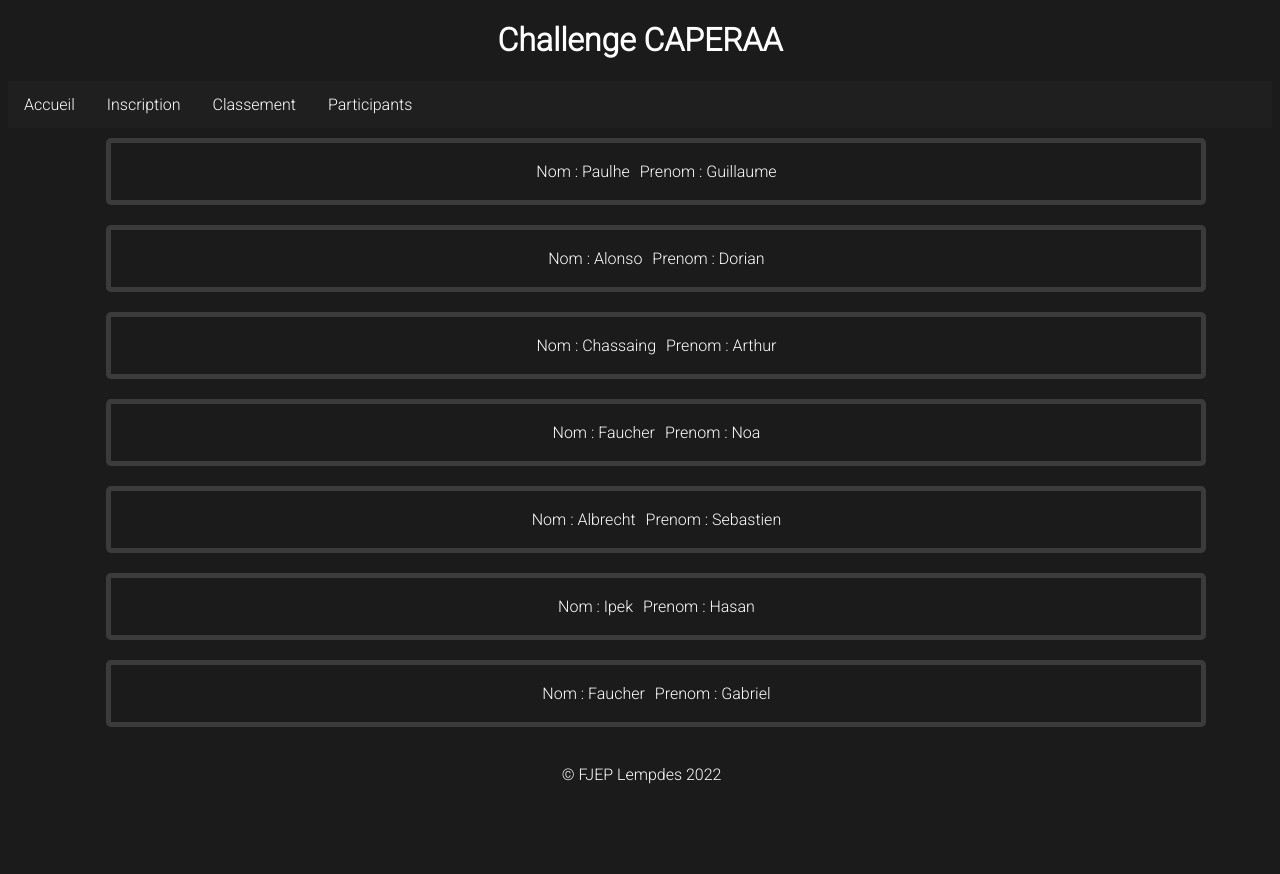
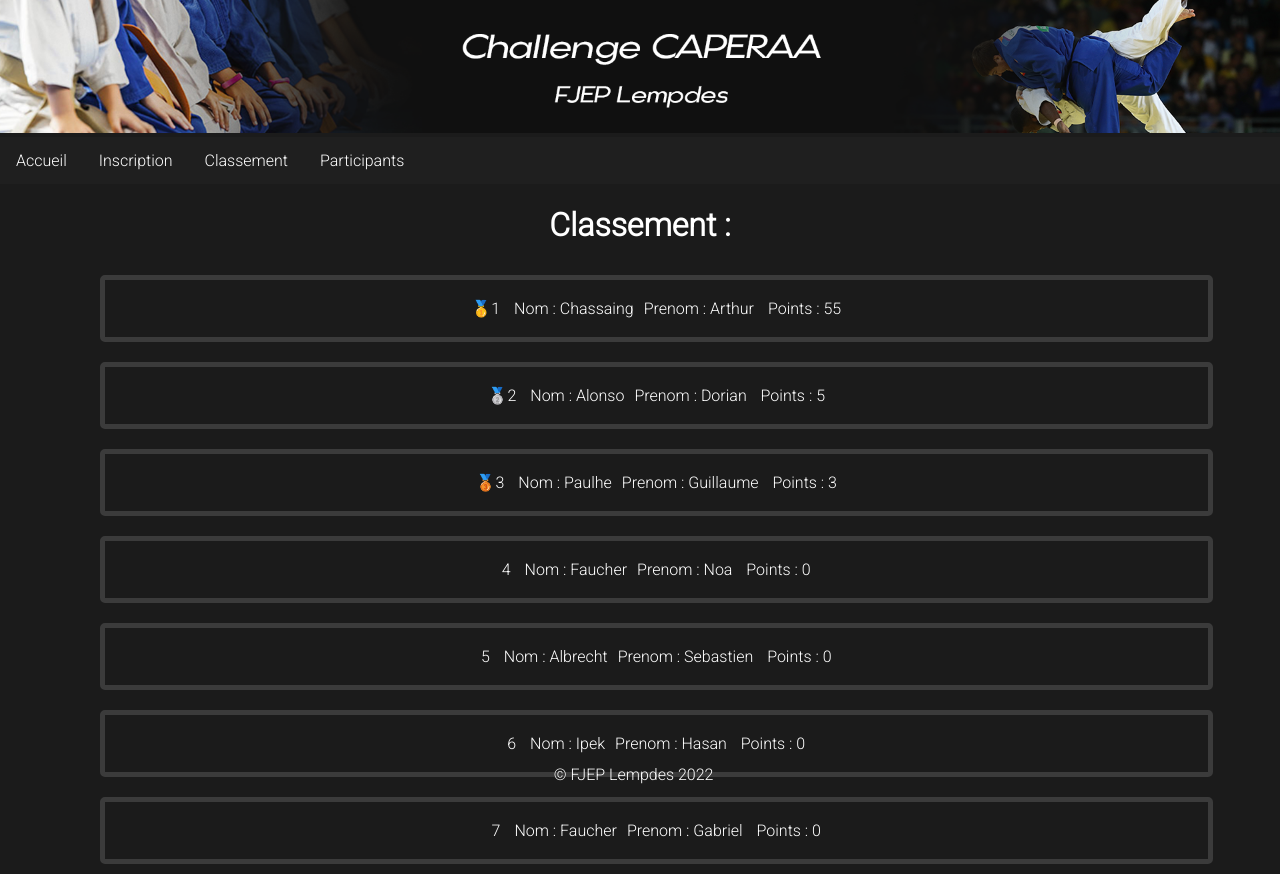
Before and after one commit to guillaumepaulhe/Challenge-CAPERAA, a PHP site: page /classement.php in a window 1280 px wide. Before the commit the page ends 784 px from the top, so only its background shows below. Run offline with PHP 8.4, Linux system fonts and the light colour scheme; data comes from the database, SQL or seed files in the repository.

Commit message:
fix ID btn + classement

```diff
--- a/base.php
+++ b/base.php
@@ -10,7 +10,7 @@
   <title>Challenge CAPERAA</title>
 </head>
 <body>
-    <h1>Challenge CAPERAA</h1>
+<img src="Banniere.png" width="100%">
 
   <ul class="menu">
     <li class="menu"><a class="menu" href="index.php">Accueil</a></li>
--- a/classement.php
+++ b/classement.php
@@ -2,7 +2,7 @@
 include "base.php";
 include "fonctions.php"
 ?>
-
+<h1>Classement :</h1>
 <ul class="case">
 	  <?php
         get__classement($db);
--- a/fonctions.php
+++ b/fonctions.php
@@ -1,35 +1,48 @@
 <?php
 $db = new PDO('mysql:host=localhost;dbname=caperaa;charset=utf8', 'root', 'root');
 
-function affiche_classement($db){
-	$req_ma_table = $db->prepare("SELECT nom FROM classement ORDER BY 'points' ");
-	$req_ma_table->execute();
-	$result_req_ma_table = $req_ma_table->fetchAll();
-	foreach ($result_req_ma_table as $result) {
-		$res = $result['nom'];
-    }
-}
+// function affiche_classement($db){
+// 	$req_ma_table = $db->prepare("SELECT nom FROM classement ORDER BY 'points' ");
+// 	$req_ma_table->execute();
+// 	$result_req_ma_table = $req_ma_table->fetchAll();
+// 	foreach ($result_req_ma_table as $result) {
+// 		$res = $result['nom'];
+//     }
+// }
 
 function get__classement($db){
-	$req_ma_table = $db->prepare("SELECT * FROM participants");
+	$req_ma_table = $db->prepare("SELECT * FROM participants ORDER BY points DESC");
 	$req_ma_table->execute();
 	$result_req_ma_table = $req_ma_table->fetchAll();
 	$res = '';
+	$i = 0;
 	foreach ($result_req_ma_table as $result) {
+		$i++;
 		$nom = $result['Nom'];
 		$prenom = $result['Prenom'];
-		echo '<li class="classement"> <p class="classement">Nom : '.$nom.'</p><p class="classement">Prenom : '.$prenom.'</p> </li>';
+		$points = $result['points'];
+		if($i==1){
+			echo '<li class="classement"> <p class="classement">🥇'.$i.'</p> <p class="classement">Nom : '.$nom.'</p><p class="classement">Prenom : '.$prenom.'</p> <p class="classement">Points : '.$points.'</p></li>';
+		}
+		if($i==2){
+			echo '<li class="classement"> <p class="classement">🥈'.$i.'</p> <p class="classement">Nom : '.$nom.'</p><p class="classement">Prenom : '.$prenom.'</p> <p class="classement">Points : '.$points.'</p></li>';
+		}
+		if($i==3){
+			echo '<li class="classement"> <p class="classement">🥉'.$i.'</p> <p class="classement">Nom : '.$nom.'</p><p class="classement">Prenom : '.$prenom.'</p> <p class="classement">Points : '.$points.'</p></li>';
+		}
+		if($i >3)
+		echo '<li class="classement"> <p class="classement">'.$i.'</p> <p class="classement">Nom : '.$nom.'</p><p class="classement">Prenom : '.$prenom.'</p> <p class="classement">Points : '.$points.'</p></li>';
 	}
 }
 
-function affiche_participants($db){
-	$req_ma_table = $db->prepare("SELECT Nom FROM participants");
-	$req_ma_table->execute();
-	$result_req_ma_table = $req_ma_table->fetchAll();
-	foreach ($result_req_ma_table as $result) {
-		$res = $result['Nom'];
-	}
-}
+// function affiche_participants($db){
+// 	$req_ma_table = $db->prepare("SELECT Nom FROM participants");
+// 	$req_ma_table->execute();
+// 	$result_req_ma_table = $req_ma_table->fetchAll();
+// 	foreach ($result_req_ma_table as $result) {
+// 		$res = $result['Nom'];
+// 	}
+// }
 
 
 function get__participants($db){
@@ -37,13 +50,15 @@ function get__participants($db){
 	$req_ma_table->execute();
 	$result_req_ma_table = $req_ma_table->fetchAll();
 	$res = '';
+	$i = 0;
 	foreach ($result_req_ma_table as $result) {
 		$nom = $result['Nom'];
 		$prenom = $result['Prenom'];
 		$poids = $result['Poids'];
 		$taille = $result['Taille'];
 		$sexe = $result['Sexe'];
-		echo '<li class="case"> <p class="case">Nom : '.$nom.'</p><p class="case">Prenom : '.$prenom.'</p> <p class="case">Poids : '.$poids." ".' kg</p> <p class="case">Taille : '.$taille.' cm</p> <p class="case">Sexe : '.$sexe.'</p></br><button id="001" class="case">EDIT</button></li>';
+		$id =  $result['idParticipant'];
+		echo '<li class="case"> <p class="case">Nom : '.$nom.'</p><p class="case">Prenom : '.$prenom.'</p> <p class="case">Poids : '.$poids." ".' kg</p> <p class="case">Taille : '.$taille.' cm</p> <p class="case">Sexe : '.$sexe.'</p></br><button id="'.$id.'" class="case">Modifier</button></li>';
 	}
 }
 
@@ -52,9 +67,9 @@ function add_participants($db,$nom,$prenom,$sexe,$age,$taille,$poids){
 	$req_ma_table->execute();
 }
 
-function get_id($db,$nom,$prenom,$poids){
-    $req_ma_table = $db->prepare("SELECT idParticipant FROM `participants` WHERE `nom`='$nom' AND `prenom`='$prenom' AND `poids`='$poids'");
-	$req_ma_table->execute();
-}
+// function get_id($db,$nom,$prenom){
+//     $req_ma_table = $db->prepare("SELECT idParticipant FROM `participants` WHERE `nom`='$nom' AND `prenom`='$prenom' AND `poids`='$poids'");
+// 	$req_ma_table->execute();
+// }
 
     ?>
--- a/index.php
+++ b/index.php
@@ -2,7 +2,7 @@
 include "base.php";
 ?>
 <div>
-<p>Le challenge Jean-Claude CAPERAA est organisé par le FJEP Lempdes tous les ans le 1er week-end de
+<p class="test">Le challenge Jean-Claude CAPERAA est organisé par le FJEP Lempdes tous les ans le 1er week-end de
 décembre. Il s’agit d’un tournoi de judo pour les benjamins et les poussins. Ce challenge est particulier
 dans la mesure ou le classement des combattants se fait sur 2 critères, l’expression technique (Yaku Soku
 Geiko) et un combat (Randori).
--- a/style.css
+++ b/style.css
@@ -1,8 +1,8 @@
 body{
+     margin: 0;
     background-color: #1B1B1B;
     color: white;
     font-family: 'Roboto', sans-serif;
-
 }
 
 h1{
@@ -75,7 +75,7 @@ ul.menu {
     border: 5px solid #3b3b3b;;
     margin: 10px;
     border-radius: 5px;
-    width: 10%;
+    width: 200px;
   }
 
   li a:hover.case {
@@ -135,3 +135,9 @@ li.classement {
 li a:hover.classement {
   color: rgb(165, 165, 165);
 }
+
+.test{
+  margin-left: 20%;
+  margin-right: 20%;
+
+}
```
Also changed, not shown: Banniere.png (added). Lines whose indentation alone changed are shown as unchanged.
